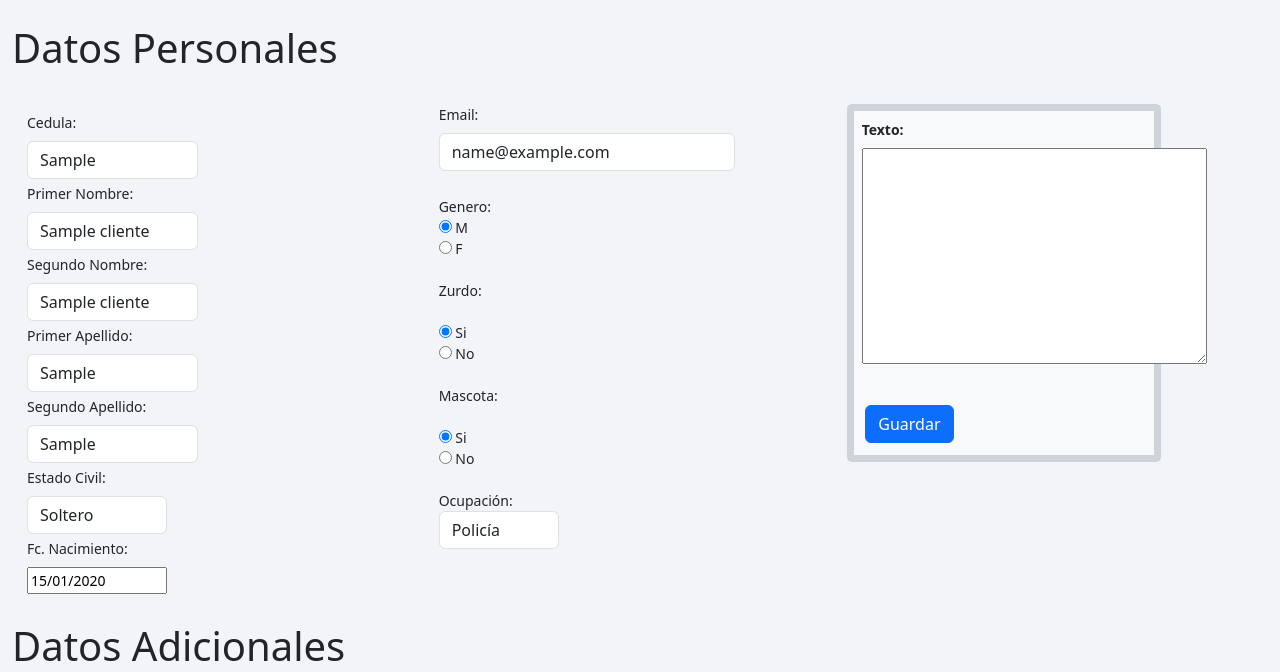
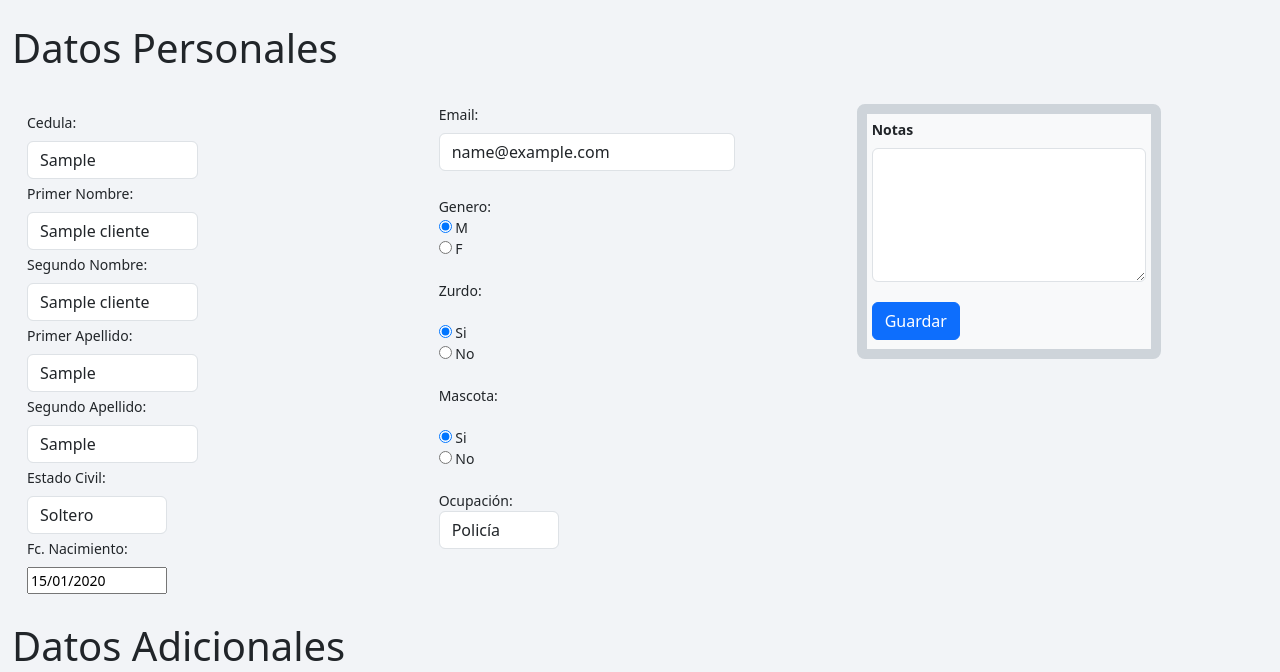
Before and after one commit to Samaniek/ssg_televentas, a Django app: page /cliente/ in a window 1280 px wide. Shown: the top 672 px of the page. Run offline with Django 5.2, Linux system fonts and the light colour scheme; tables that the repository leaves empty hold one stand-in row (values such as "Sample post"); some libraries are stand-ins or nearby versions.

Commit message:
La funcionalidad de notas ya funciona correctamente, guarda, actualiza y muestra los datos correctamente

```diff
--- a/callssg/callssg/static/css/main.css
+++ b/callssg/callssg/static/css/main.css
@@ -41,9 +41,9 @@ fieldset {
 
 .container_notas {
    background-color: #f8f9fa;
-   border: 7px solid #ced4da;
-   border-radius: 5px;
-   padding: 8px;
+   border: 10px solid #ced4da;
+   border-radius: 8px;
+   padding: 5px;
 }
 
 .container_notas form {
--- a/callssg/callssg/templates/cliente.html
+++ b/callssg/callssg/templates/cliente.html
@@ -158,26 +158,19 @@
                                 </div>
                             </fieldset>
                         </div>
-                                <!-- Notas -->
-                                <div class="col-md-4" style="padding-left: 100px;">
+                            <!-- Notas -->
+                                <div class="col-md-4" style="padding-left: 110px;">
                                     <div class="container_notas">
                                         <form method="post" action="{% url 'clientes_view' %}">
                                             {% csrf_token %}
-                                            {{ form.as_p }}
                                             <div class="form-group">
-                                                <label for="notas_texto" class="form-label"></label>
-
-                                                    {% if ultima_nota %}
-                                                        {{ ultima_nota.notas }}
-                                                    {% endif %}
-
+                                                <label for="notas_texto" class="form-label">Notas</label>
+                                                <textarea name="texto" class="form-control" id="notas_texto" rows="5" style="width: 100%;">{% if ultima_nota %}{{ ultima_nota.texto }}{% endif %}</textarea>
                                                 <button type="submit" class="btn btn-primary">Guardar</button>
                                             </div>
-
                                         </form>
                                     </div>
                                 </div>
-
                     </div>
                     <br>
                     <h1>Datos Adicionales</h1>
--- a/callssg/callssg/views.py
+++ b/callssg/callssg/views.py
@@ -23,7 +23,7 @@ def clientes_view(request):
     if not cliente_id:
         primer_cliente = clientes.first()
         if not primer_cliente:
-            return HttpResponse("No hay clientes en la base de datos")  # O maneja de alguna otra manera si no hay clientes
+            return HttpResponse("No hay clientes en la base de datos")
         cliente_id = primer_cliente.cedula
 
     # Obtener el cliente actual
@@ -31,9 +31,6 @@ def clientes_view(request):
 
     # Obtener la última nota del cliente
     ultima_nota = cliente.notas_set.last()
-
-    # Inicializar nota_actualizada con un valor predeterminado
-    nota_actualizada = ultima_nota
 
     if request.method == 'POST':
         form = NotasForm(request.POST)
@@ -43,18 +40,18 @@ def clientes_view(request):
                 # Si ya hay una nota para este cliente, actualízala
                 ultima_nota.texto = nota_texto
                 ultima_nota.save()
-                nota_actualizada = ultima_nota  # Obtener la nota actualizada
+                nota_actualizada = ultima_nota
             else:
                 # Si no hay una nota para este cliente, crea una nueva
                 nueva_nota = Notas(cliente=cliente, texto=nota_texto)
                 nueva_nota.save()
-                nota_actualizada = nueva_nota  # Obtener la nota recién creada
-
+                nota_actualizada = nueva_nota
     else:
-        form = NotasForm(initial={'cliente': cliente_id})  # Inicializa el formulario con el ID del cliente
+        form = NotasForm(initial={'cliente': cliente_id})
+        nota_actualizada = ultima_nota  # Asignar ultima_nota a nota_actualizada si no es una solicitud POST
 
     # Renderizar la plantilla con los datos paginados y el formulario de notas
-    context = {'page_obj': page_obj, 'form': form, 'ultima_nota': nota_actualizada}
+    context = {'page_obj': page_obj, 'form': form, 'ultima_nota': ultima_nota}
     return render(request, 'cliente.html', context)
 
 """
```
